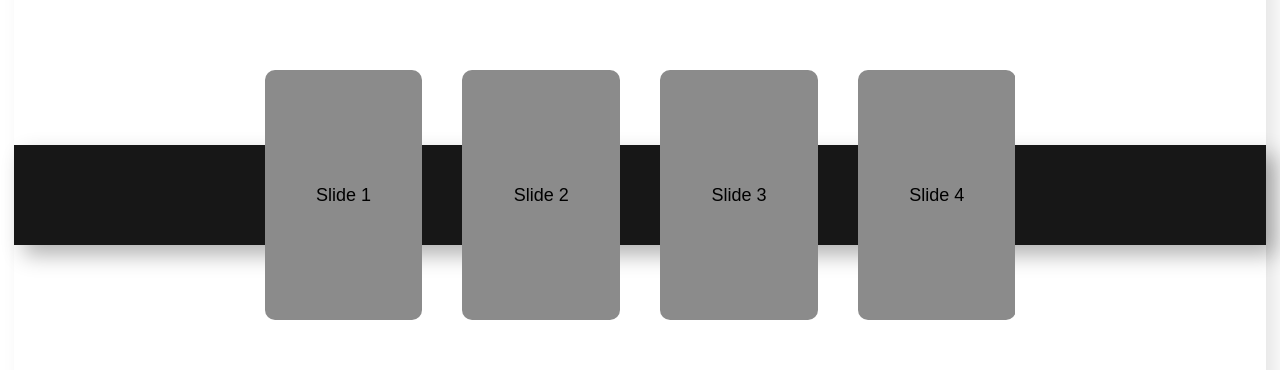
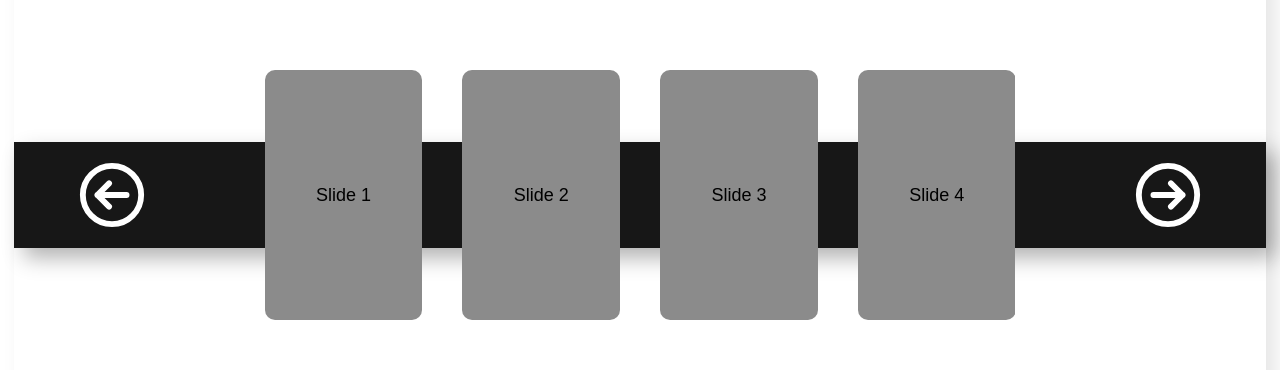
Before and after one commit to Gerando-Amor/gerandoAmor, a React (Create React App) app: page / in a window 1280 px wide. Shown: the part 2196-2566 px from the top of the page. Built offline with nearby package versions, Linux system fonts and the light colour scheme; a web font is replaced by a local one.

Commit message:
slider pronto beta

```diff
--- a/src/components/pages/Home.js
+++ b/src/components/pages/Home.js
@@ -7,6 +7,7 @@ import ImageQuemSomos1 from "../img/quemsomos1.jpg";
 import ImageQuemSomos2 from "../img/quemsomos2.png";
 import Seta from "../img/chevron-down.svg";
 import SwiperTeam from "./partials_home/SwiperTeam";
+import '../../index.css'
 function Home() {
   return (
     <main>
--- a/src/components/pages/Home.module.css
+++ b/src/components/pages/Home.module.css
@@ -256,10 +256,13 @@ main {
 }
 .backcolor_team{
     position: absolute;
-    width: 100%;
+    width: calc(100% - 10%);
+    display: flex;
+    padding: 18px 5%;
+    justify-content: space-between;
     top: 50%;
     left: 0;
-    height: 100px;
+    height: 70px;
     background-color: rgb(23, 23, 23);
     transform: translateY(-50%);
     -webkit-box-shadow: 10px 10px 20px 0px rgba(0, 0, 0, 0.3);
@@ -267,12 +270,20 @@ main {
     box-shadow: 10px 10px 20px 0px rgba(0, 0, 0, 0.3);
 
 }
+
 .slider_team{
     position: relative;
     width: 100%;
     height: 250px;
 }
-
+.button_prev_team{
+    position: relative;
+    z-index: 99;
+}
+.button_next_team{
+    position: relative;
+    z-index: 99;
+}
 /* reponsivo */
 @media screen and (max-width: 1080px) {
 
--- a/src/components/pages/partials_home/SwiperTeam.js
+++ b/src/components/pages/partials_home/SwiperTeam.js
@@ -1,20 +1,21 @@
 import { Swiper, SwiperSlide } from 'swiper/react';
-
+import Next from "../../img/next-arrow-forward-svgrepo-com.svg"
 // Import Swiper styles
 import 'swiper/css';
+import 'swiper/css/navigation';
 import 'swiper/css/pagination';
 import styles from "./SwiperTeam.module.css"
 // import required modules
 import { Navigation } from 'swiper/modules';
-
 export default function SwiperTeam() {
     return (
         <>
             <Swiper
                 slidesPerView={1}
                 spaceBetween={10}
-        pagination={{
-          clickable: true,
+                navigation={{
+                    prevEl: `.${styles.button_prev_team}`, // Use button_prev_team para "Anterior"
+                    nextEl: `.${styles.button_next_team}`, // Use button_next_team para "Próximo"
                 }}
                 breakpoints={{
                     640: {
@@ -40,6 +41,10 @@ export default function SwiperTeam() {
                 <SwiperSlide className={styles.swiper_slide}>Slide 8</SwiperSlide>
                 <SwiperSlide className={styles.swiper_slide}>Slide 9</SwiperSlide>
             </Swiper>
+            <div className={styles.Arrowbox}>
+                <img src={Next} alt='' className={styles.button_prev_team}></img>
+                <img src={Next} alt='' className={styles.button_next_team}></img>
+            </div>
         </>
     );
 }
--- a/src/components/pages/partials_home/SwiperTeam.module.css
+++ b/src/components/pages/partials_home/SwiperTeam.module.css
@@ -21,3 +21,67 @@
     height: 100%;
     object-fit: cover;
   }
+
+  .Arrowbox{
+    position: absolute;
+    width: calc(100% - 10%);
+    display: flex;
+    padding: 18px 5%;
+    justify-content: space-between;
+    top: 50%;
+    left: 0;
+    height: 70px;
+    transform: translateY(-50%);
+  }
+  .button_prev_team{
+    transform: scaleX(-1);
+    cursor: pointer;
+  }
+  .button_next_team{
+    cursor: pointer;
+  }
+  .button_prev_team:hover{
+    animation: moveLeft 1.5s infinite;
+  }
+  .button_next_team:hover{
+    animation: moveRight 1.5s infinite;
+  }
+  @keyframes moveRight {
+    0% {
+      transform: translateX(5px);
+    }
+    25%{
+      transform: translateX(20px);
+    }
+    50% {
+      transform: translateX(10px); /* Ajuste a distância da animação conforme necessário */
+    }
+    75%{
+      transform: translateX(20px);
+    }
+    100% {
+      transform: translateX(5px);
+    }
+  }
+  @keyframes moveLeft {
+    0% {
+      transform: translateX(-5px) scaleX(-1);
+    }
+    25%{
+      transform: translateX(-20px) scaleX(-1);
+    }
+    50% {
+      transform: translateX(-10px) scaleX(-1); /* Ajuste a distância da animação conforme necessário */
+    }
+    75%{
+      transform: translateX(-20px) scaleX(-1);
+    }
+    100% {
+      transform: translateX(-5px) scaleX(-1);
+    }
+  }
+  @media screen and (max-width: 780px) {
+    .Arrowbox{
+      display: none;
+    }
+  }
```
Also changed, not shown: src/components/img/next-arrow-forward-svgrepo-com.svg (added), src/index.css (line endings or trailing spaces). Lines whose indentation alone changed are shown as unchanged.
